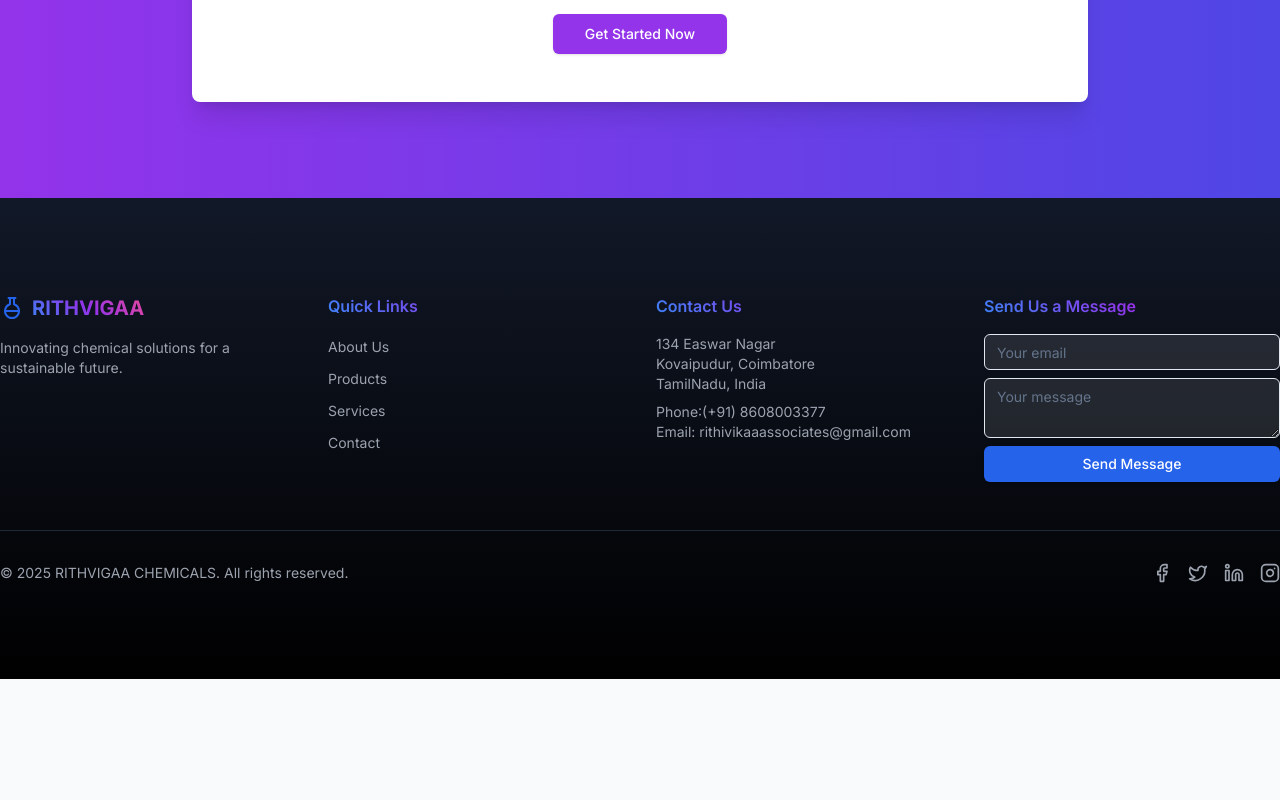
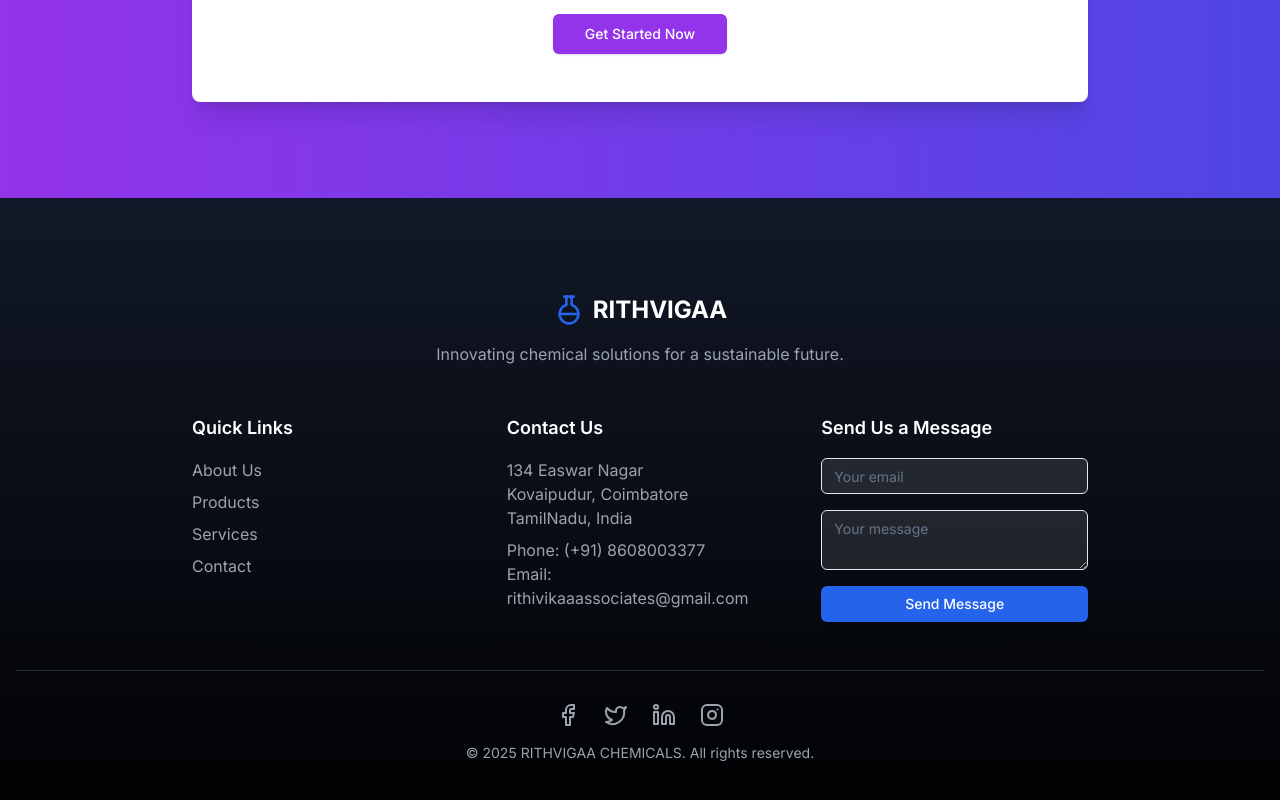
Before and after one commit to yesPproj/Rithivigaa-new, a Next.js app: page / in a window 1280 px wide. Shown: the part 3905-4705 px from the top of the page. Before the commit the page ends 4584 px from the top, so only its background shows below. Built offline with nearby package versions, Linux system fonts and the light colour scheme.

Commit message:
Update footer.tsx

```diff
--- a/components/footer.tsx
+++ b/components/footer.tsx
@@ -13,67 +13,52 @@
 
   const handleSubmit = (e: React.FormEvent) => {
     e.preventDefault()
-    // Here you would typically send the email and message to your server
     console.log("Sending message:", { email, message })
-    // Reset form fields
     setEmail("")
     setMessage("")
-    // You might want to show a success message to the user here
   }
 
   return (
     <footer id="contact" className="bg-gradient-to-b from-gray-900 to-black text-white">
-      <div className="container py-12 md:py-24">
-        <div className="grid grid-cols-1 md:grid-cols-4 gap-8">
-          <div className="space-y-4">
-            <Link href="/" className="flex items-center space-x-2">
-              <Flask className="h-6 w-6 text-primary" />
-              <span className="text-xl font-bold text-gradient">RITHVIGAA</span>
+      <div className="container mx-auto px-4 py-16 md:py-24">
+        <div className="max-w-4xl mx-auto text-center mb-12">
+          <Link href="/" className="inline-flex items-center space-x-2 mb-4">
+            <Flask className="h-8 w-8 text-primary" />
+            <span className="text-2xl font-bold text-white">RITHVIGAA</span>
           </Link>
-            <p className="text-sm text-gray-400">
+          <p className="text-gray-400 max-w-md mx-auto">
             Innovating chemical solutions for a sustainable future.
           </p>
         </div>
+
+        <div className="grid grid-cols-1 md:grid-cols-3 gap-12 max-w-4xl mx-auto mb-12">
           <div>
-            <h3 className="font-semibold mb-4 text-gradient">Quick Links</h3>
+            <h3 className="font-semibold mb-4 text-lg">Quick Links</h3>
             <ul className="space-y-2">
-              <li>
-                <a href="#about" className="text-sm text-gray-400 hover:text-primary transition-colors">
-                  About Us
+              {["About Us", "Products", "Services", "Contact"].map((item) => (
+                <li key={item}>
+                  <a href={`#${item.toLowerCase().replace(' ', '-')}`} className="text-gray-400 hover:text-primary transition-colors">
+                    {item}
                   </a>
                 </li>
-              <li>
-                <a href="#products" className="text-sm text-gray-400 hover:text-primary transition-colors">
-                  Products
-                </a>
-              </li>
-              <li>
-                <a href="#services" className="text-sm text-gray-400 hover:text-primary transition-colors">
-                  Services
-                </a>
-              </li>
-              <li>
-                <a href="#contact" className="text-sm text-gray-400 hover:text-primary transition-colors">
-                  Contact
-                </a>
-              </li>
+              ))}
             </ul>
           </div>
           <div>
-            <h3 className="font-semibold mb-4 text-gradient">Contact Us</h3>
-            <address className="text-sm text-gray-400 not-italic">
+            <h3 className="font-semibold mb-4 text-lg">Contact Us</h3>
+            <address className="text-gray-400 not-italic">
               134 Easwar Nagar<br />
               Kovaipudur, Coimbatore<br />
               TamilNadu, India
             </address>
-            <p className="text-sm text-gray-400 mt-2">
-              Phone:(+91) 8608003377<br />
+            <p className="text-gray-400 mt-2">
+              Phone: (+91) 8608003377<br />
               Email: rithivikaaassociates@gmail.com
             </p>
           </div>
           <div>
-            <h3 className="font-semibold mb-4 text-gradient">Send Us a Message</h3>
-            <form onSubmit={handleSubmit} className="space-y-2">
+            <h3 className="font-semibold mb-4 text-lg">Send Us a Message</h3>
+            <form onSubmit={handleSubmit} className="space-y-4">
               <Input
                 type="email"
                 placeholder="Your email"
@@ -95,24 +80,18 @@
             </form>
           </div>
         </div>
-        <div className="mt-12 pt-8 border-t border-gray-800 flex flex-col md:flex-row justify-between items-center">
+
+        <div className="border-t border-gray-800 pt-8 flex flex-col items-center">
+          <div className="flex space-x-6 mb-4">
+            {[Facebook, Twitter, Linkedin, Instagram].map((Icon, index) => (
+              <Link key={index} href="#" className="text-gray-400 hover:text-primary transition-colors">
+                <Icon className="h-6 w-6" />
+              </Link>
+            ))}
+          </div>
           <p className="text-sm text-gray-400">
             © 2025 RITHVIGAA CHEMICALS. All rights reserved.
           </p>
-          <div className="flex space-x-4 mt-4 md:mt-0">
-            <Link href="#" className="text-gray-400 hover:text-primary transition-colors">
-              <Facebook className="h-5 w-5" />
-            </Link>
-            <Link href="#" className="text-gray-400 hover:text-primary transition-colors">
-              <Twitter className="h-5 w-5" />
-            </Link>
-            <Link href="#" className="text-gray-400 hover:text-primary transition-colors">
-              <Linkedin className="h-5 w-5" />
-            </Link>
-            <Link href="#" className="text-gray-400 hover:text-primary transition-colors">
-              <Instagram className="h-5 w-5" />
-            </Link>
-          </div>
         </div>
       </div>
     </footer>
```
Lines whose indentation alone changed are shown as unchanged.
